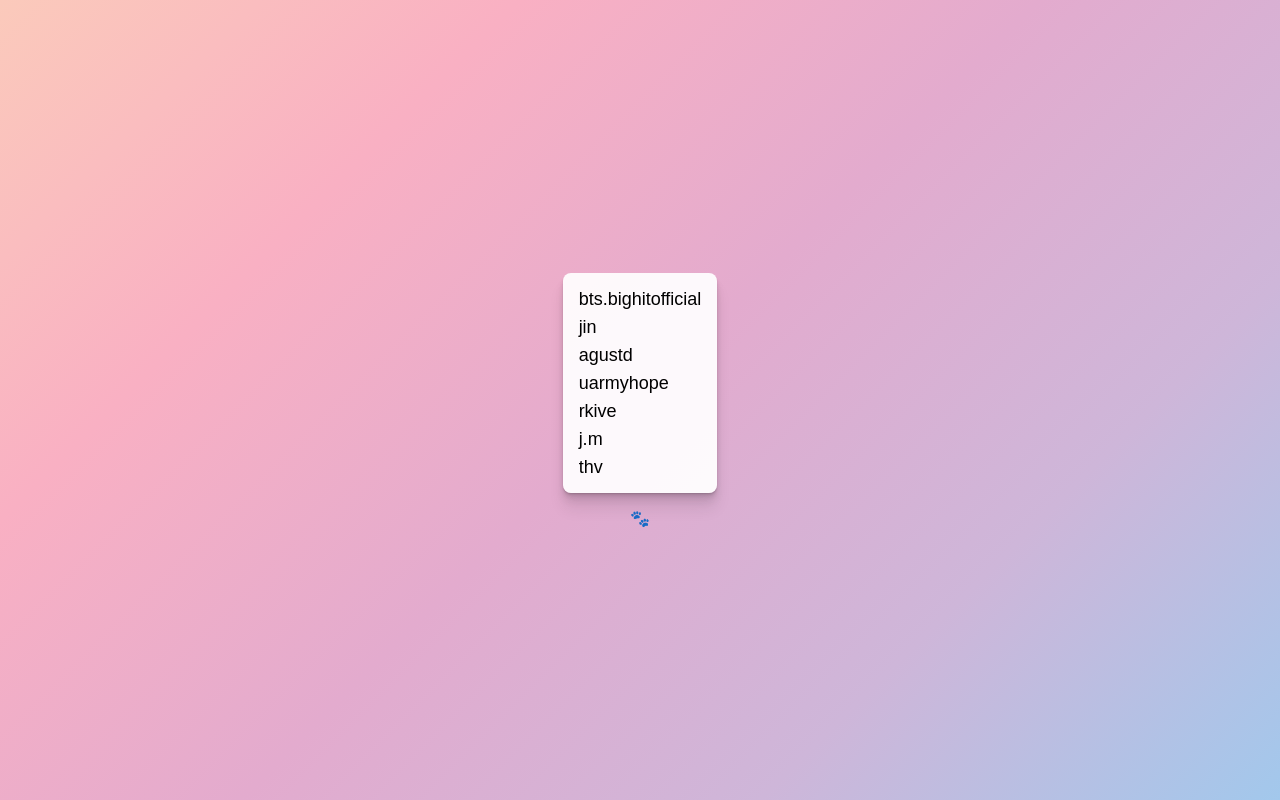
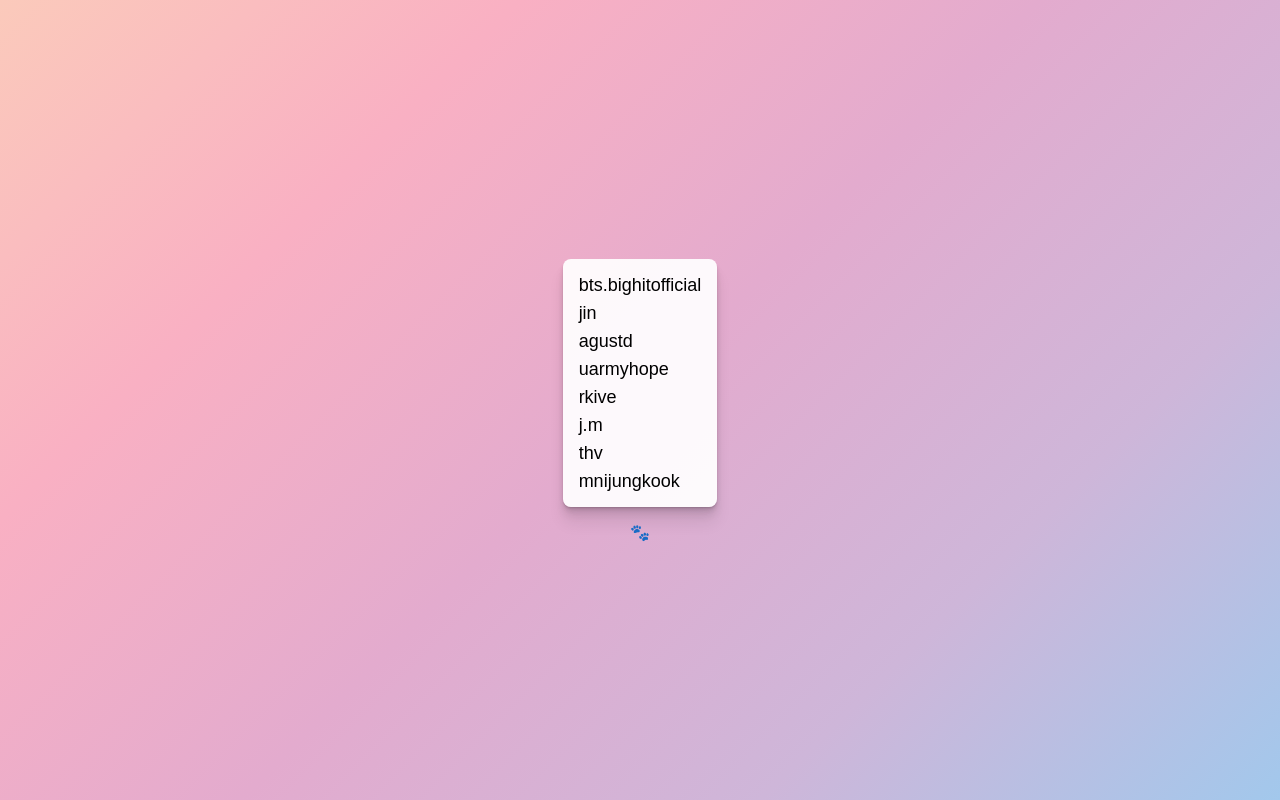
Before and after one commit to pioug/bts.fan, a SvelteKit app: page / in a window 1280 px wide. Built offline with nearby package versions, Linux system fonts and the light colour scheme.

Commit message:
Add mnijungkook

```diff
--- a/src/routes/+page.svelte
+++ b/src/routes/+page.svelte
@@ -21,6 +21,9 @@
     },
     {
       id: 'thv'
+    },
+    {
+      id: 'mnijungkook'
     }
   ];
 </script>
```
